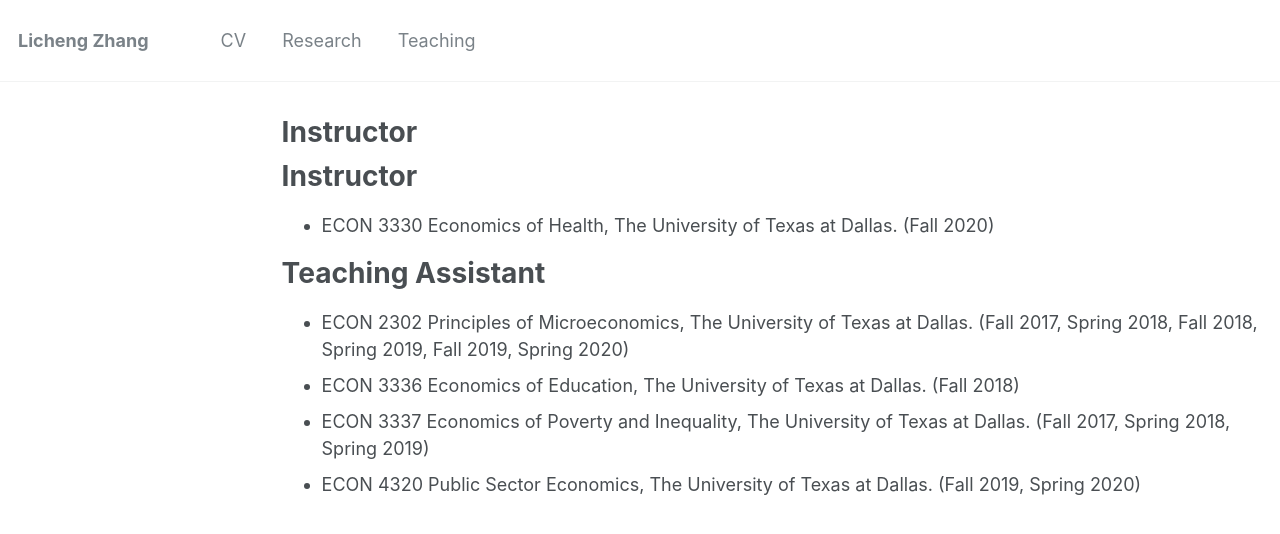
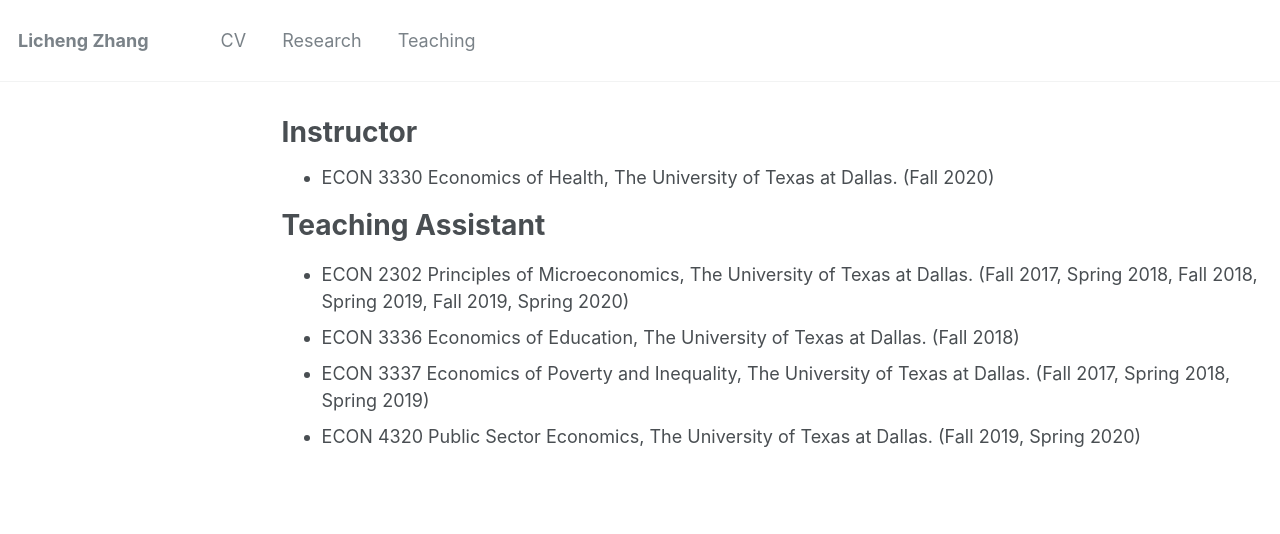
Before and after one commit to lichengzh/lichengzh.github.io, a Jekyll site: the page built from _pages/teaching.md, in a window 1280 px wide. Shown: the top 534 px of the page. Built offline with Jekyll 4.4.1, drawn with Linux system fonts in a browser that asks for light colours.

Commit message:
Update teaching.md

```diff
--- a/_pages/teaching.md
+++ b/_pages/teaching.md
@@ -3,7 +3,6 @@ layout: archive
 title: "Instructor"
 permalink: /teaching/
 ---
-# Instructor
 * ECON 3330 Economics of Health, The University of Texas at Dallas. (Fall 2020)
 
 # Teaching Assistant
```
